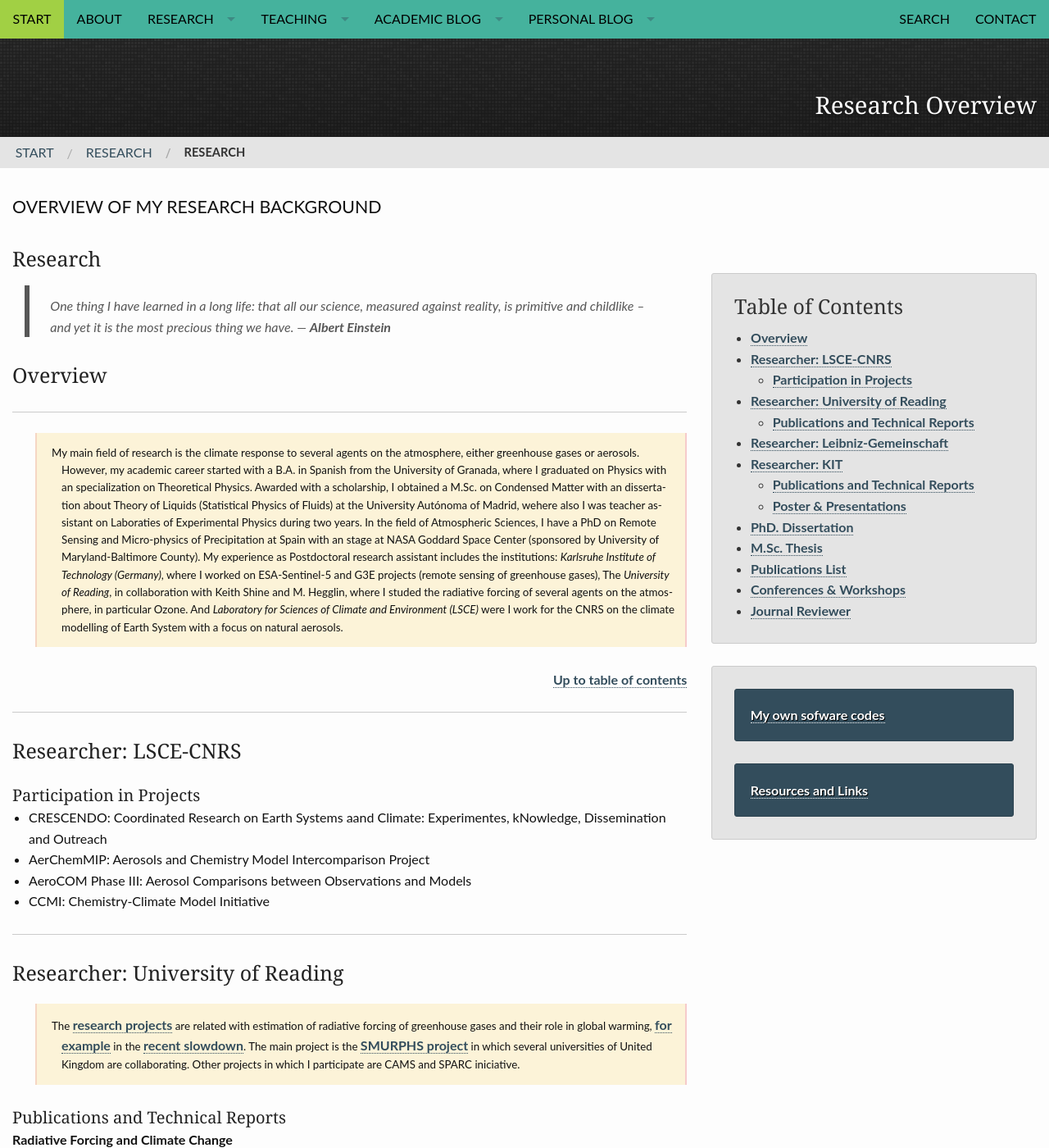
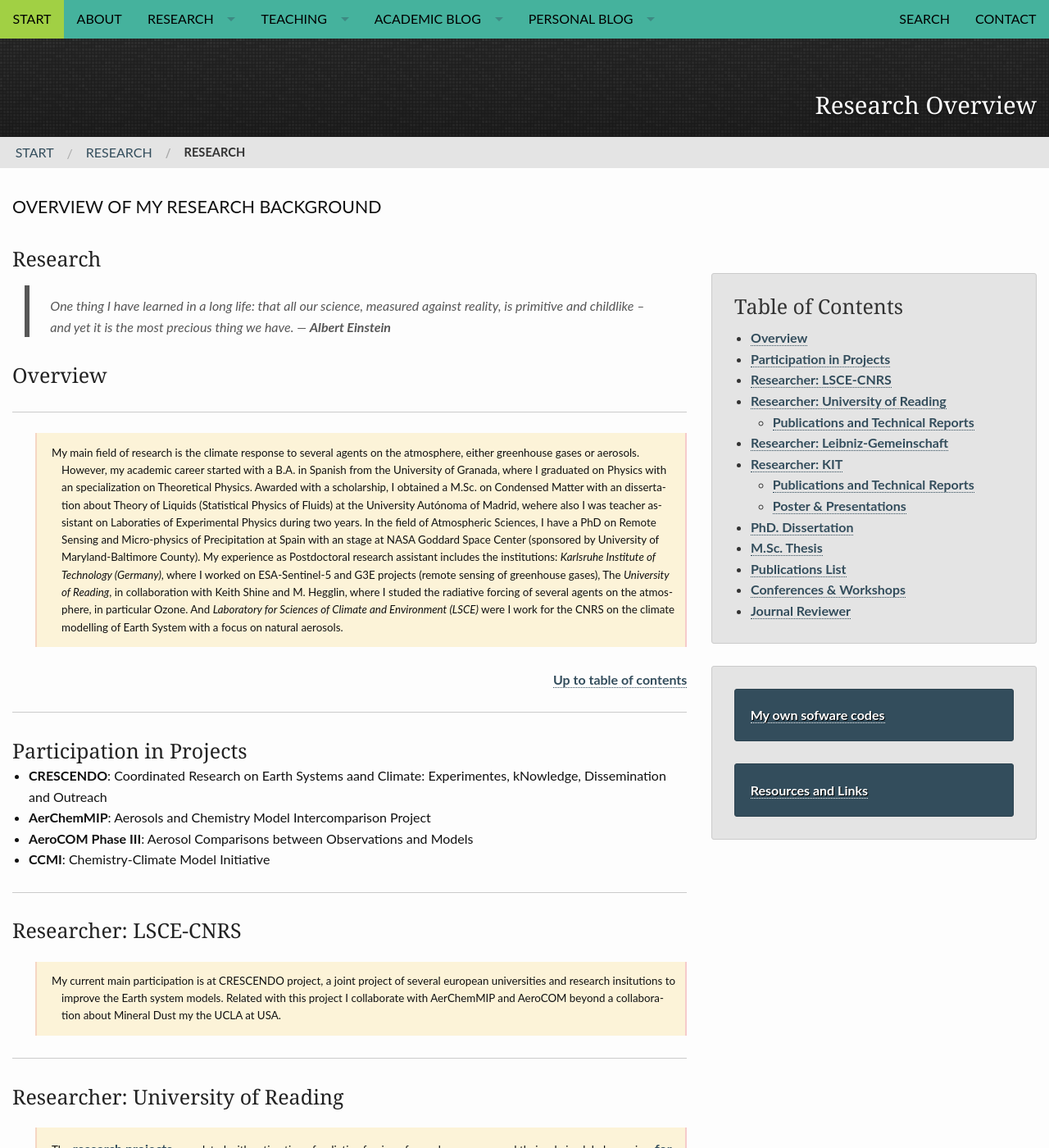
Before and after one commit to RCHG/rchg.github.io, a Jekyll site: the page built from pages/research_overview.md, in a window 1280 px wide and 1400 px high. Shown: the whole window at 82% size. Built offline with Jekyll 4.4.1, drawn with Linux system fonts in a browser that asks for light colours; nearby versions of some CDN libraries; comment, search, counter and statistics services are not loaded.

Commit message:
Update research_overview.md

```diff
--- a/pages/research_overview.md
+++ b/pages/research_overview.md
@@ -46,15 +46,19 @@ My main field of research is the climate response to several agents on the atmos
 
 ---
 
+### Participation in Projects
+
+- **CRESCENDO**: Coordinated Research on Earth Systems aand Climate: Experimentes, kNowledge, Dissemination and Outreach
+- **AerChemMIP**: Aerosols and Chemistry Model Intercomparison Project
+- **AeroCOM Phase III**: Aerosol Comparisons between Observations and Models
+- **CCMI**: Chemistry-Climate Model Initiative
+
+---
+
 ### Researcher: LSCE-CNRS
 
-#### Participation in Projects
-
-- CRESCENDO: Coordinated Research on Earth Systems aand Climate: Experimentes, kNowledge, Dissemination and Outreach
-- AerChemMIP: Aerosols and Chemistry Model Intercomparison Project
-- AeroCOM Phase III: Aerosol Comparisons between Observations and Models
-- CCMI: Chemistry-Climate Model Initiative
-
+My current main participation is at CRESCENDO project, a joint project of several european universities and research insitutions to improve the Earth system models. Related with this project I collaborate with AerChemMIP and AeroCOM beyond a collaboration about Mineral Dust my the UCLA at USA.
+{:.smallblock}
 
 ---
 ### Researcher: University of Reading
```
